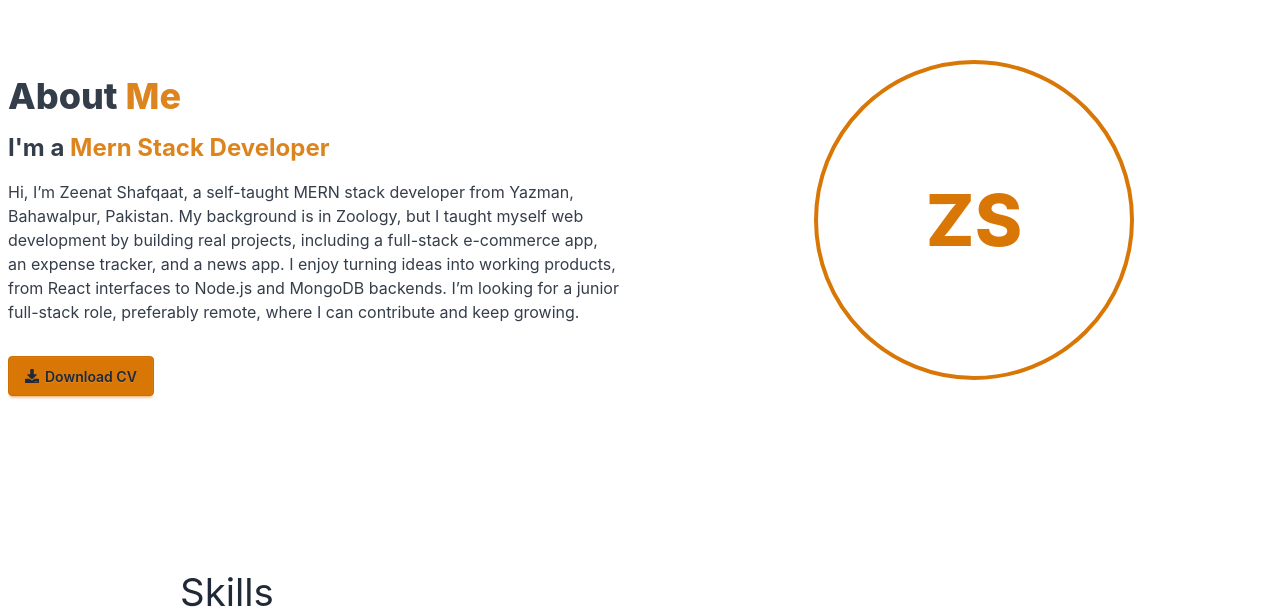
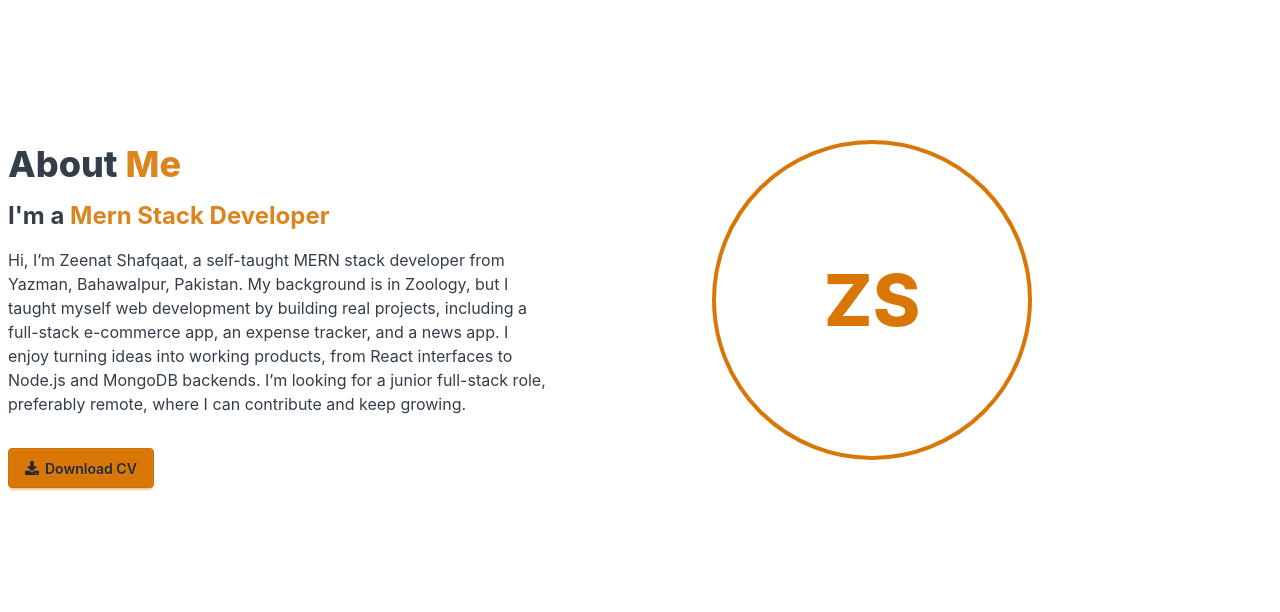
Before and after one commit to zeenat2026/Zeenat-Portfolio, a React (Vite) app in the folder my-portfolio/: page / in a window 1280 px wide. Shown: the part 928-1540 px from the top of the page. Built offline with nearby package versions, Linux system fonts and the light colour scheme.

Commit message:
do some changes in about section

```diff
--- a/my-portfolio/src/sections/About.jsx
+++ b/my-portfolio/src/sections/About.jsx
@@ -4,7 +4,7 @@ const About = () => {
 
 
   return (
-    <section id="about" className="scroll-mt-20 py-16">
+    <section id="about" className="scroll-mt-20 min-h-[calc(100vh-5rem)] flex items-center py-16">
 
       <div className="flex flex-col-reverse md:flex-row items-center gap-10 py-10">
      {/* left Section */}
```
